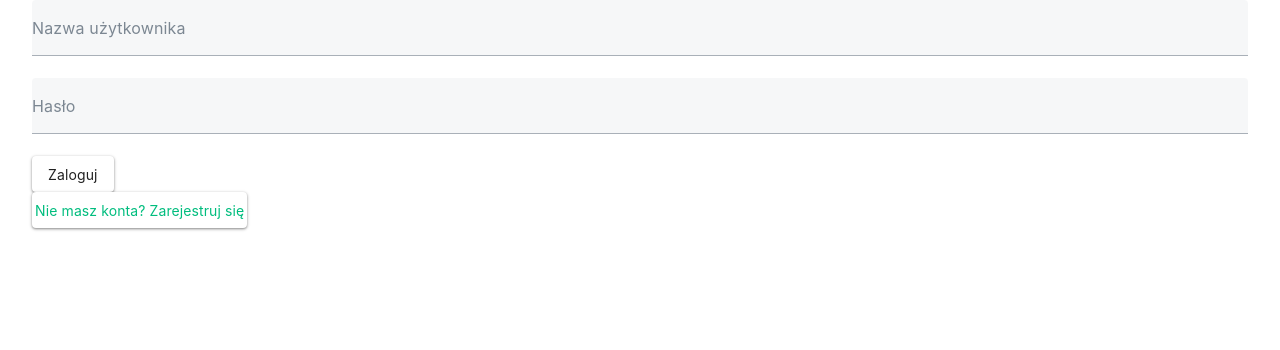
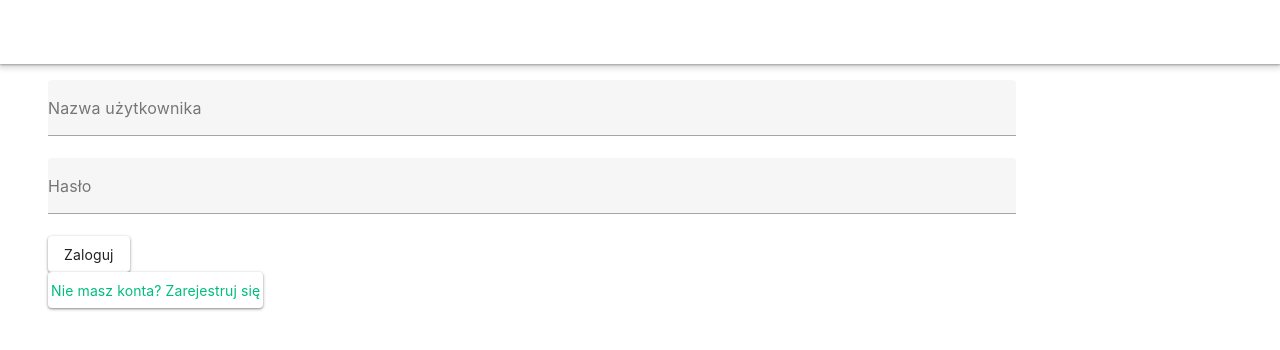
Before and after one commit to kamilb13/system-ticket-service-frontend, a Vue app: page /login in a window 1280 px wide. Shown: the top 350 px of the page. Built offline with nearby package versions, Linux system fonts and the light colour scheme.

Commit message:
feat: add few components

```diff
--- a/src/App.vue
+++ b/src/App.vue
@@ -1,9 +1,19 @@
 <script setup>
+
 </script>
 
 <template>
-  <router-view>
-  </router-view>
+  <v-app>
+    <v-app-bar class="nav">
+
+    </v-app-bar>
+    <v-main>
+      <v-container class="mt-5">
+        <router-view>
+        </router-view>
+      </v-container>
+    </v-main>
+  </v-app>
 </template>
 
 <style scoped>
--- a/src/router/index.js
+++ b/src/router/index.js
@@ -1,14 +1,13 @@
-import App from "@/App.vue";
 import LoginScreen from "@/views/LoginScreen.vue";
 import RegisterScreen from "@/views/RegisterScreen.vue";
 import {createRouter, createWebHistory} from "vue-router";
 import TechDashboardScreen from "@/views/TechDashboardScreen.vue";
 import ClientDashboardScreen from "@/views/ClientDashboardScreen.vue";
 import CreateTicketScreen from "@/views/CreateTicketScreen.vue";
-import {useTokenStore} from "@/stores/token-store.ts";
+import HomeScreen from "@/views/HomeScreen.vue";
 
 const routes = [
-    { path: '/', name: 'Home', component: App, meta: { requiresAuth: true } },
+    { path: '/', name: 'Home', component: HomeScreen, meta: { requiresAuth: false } },
     { path: '/login', name: 'Login', component: LoginScreen, meta: { requiresAuth: false } },
     { path: '/register', name: 'Register', component: RegisterScreen, meta: { requiresAuth: false } },
     { path: '/tech/dashboard', name: 'TechDashboard', component: TechDashboardScreen, meta: { requiresAuth: true } },
```
Also changed, not shown: src/components/ClientNav.vue (added, +25 -0 lines), src/views/HomeScreen.vue (added, +11 -0 lines).
